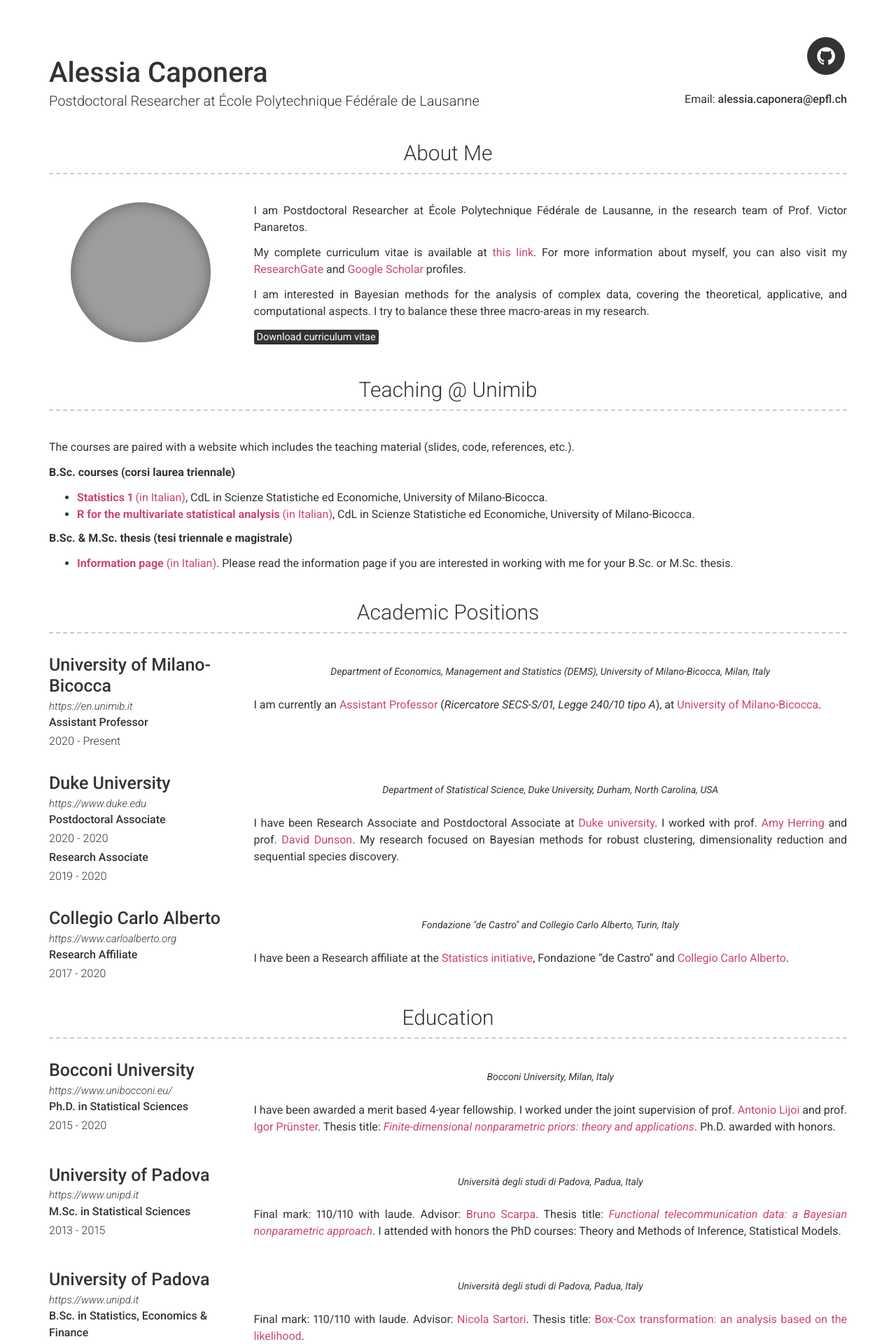
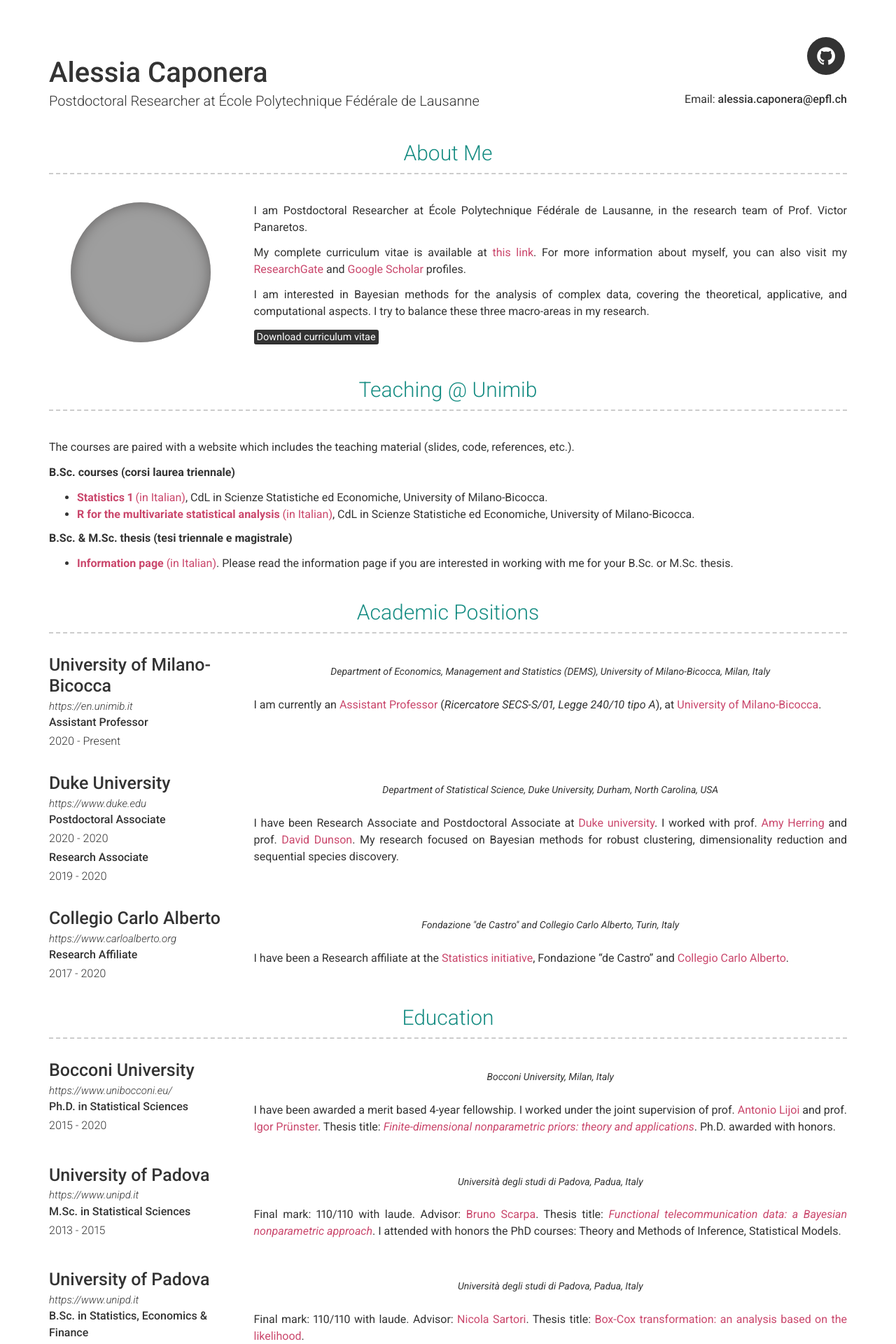
Before and after one commit to alessiacaponera/alessiacaponera.github.io, a Jekyll site: the page built from index.md, in a window 1280 px wide. Shown: the top 1920 px of the page at 70% size. Built offline with Jekyll 4.4.1, drawn with Linux system fonts in a browser that asks for light colours; grey boxes are pictures that could not be loaded.

Commit message:
Update type.scss

```diff
--- a/_sass/type.scss
+++ b/_sass/type.scss
@@ -53,6 +53,7 @@ h3 {
   border-bottom: dashed 2px #CCCCCC;
   padding-bottom: 10px;
   margin-bottom:40px;
+  color: #158c82;
 
   @media print {
     margin-bottom: 20px;
```
